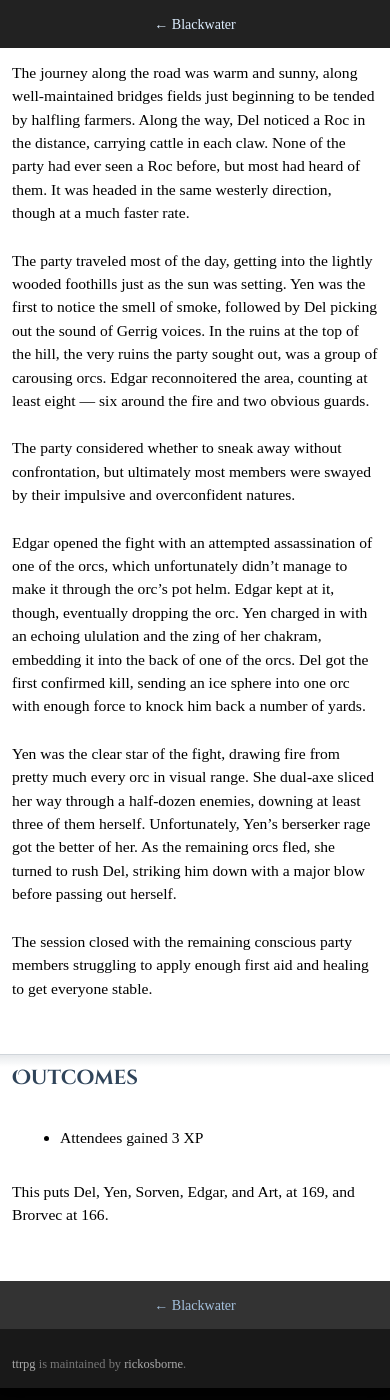
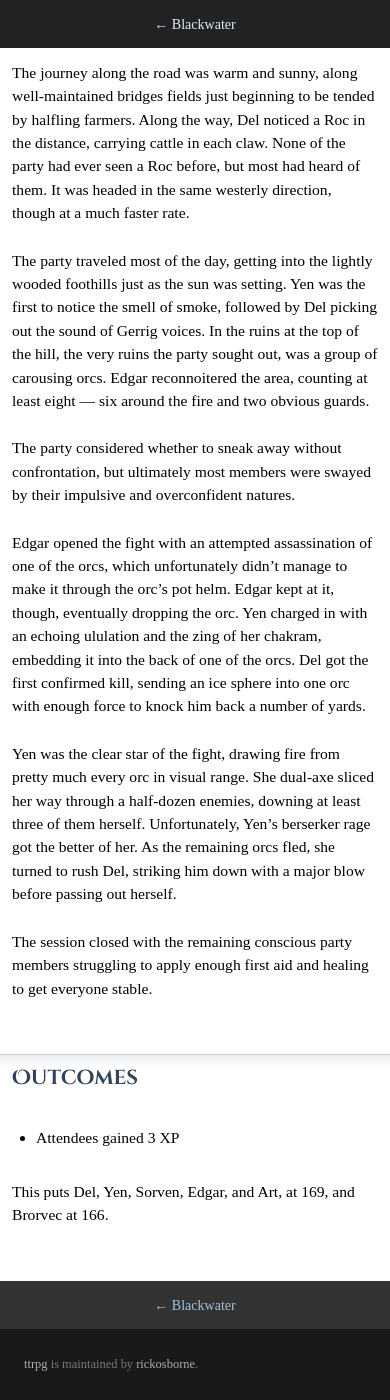
Before and after one commit to rickosborne/ttrpg, a Jekyll site: the page built from blackwater/sessions/2020-02-16-orcs-in-the-ruins.md, in a window 390 px wide and 1400 px high, scrolled down 504 px. Built offline with Jekyll 4.4.1, drawn with Linux system fonts in a browser that asks for light colours; some web fonts are replaced; our own code applies the rules of GitHub Pages for plain Markdown files.

Commit message:
Arg, more negative margin stuff
I really need to undo that.

```diff
--- a/assets/rickosborne-ttrpg.css
+++ b/assets/rickosborne-ttrpg.css
@@ -105,10 +105,15 @@ td {
 tr:nth-of-type(2n) {
     background-color: rgba(64, 128, 192, 0.1);
 }
+ul > li, ol > li {
+    margin-left: var(--double);
+    padding: var(--quarter) 0;
+}
 ul > li {
     list-style: disc;
-    margin-left: var(--double);
-    padding: var(--quarter) 0;
+}
+ol > li {
+    list-style: decimal;
 }
 .site-footer {
     background-color: rgba(0, 0, 0, 0.9);
@@ -263,6 +268,16 @@ p.art a:hover {
     h1:first-child {
         margin-top: var(--unhalf);
     }
+    .prev-footer {
+        margin: var(--double) var(--unhalf) var(--unfull) var(--unhalf);
+    }
+    .site-footer {
+        margin: var(--full) var(--unhalf) var(--unhalf) var(--unhalf);
+    }
+    ul > li, ol > li {
+        margin-left: var(--full);
+        padding: var(--quarter) 0;
+    }
 }
 
 @media screen and (max-width: 480px) {
```
